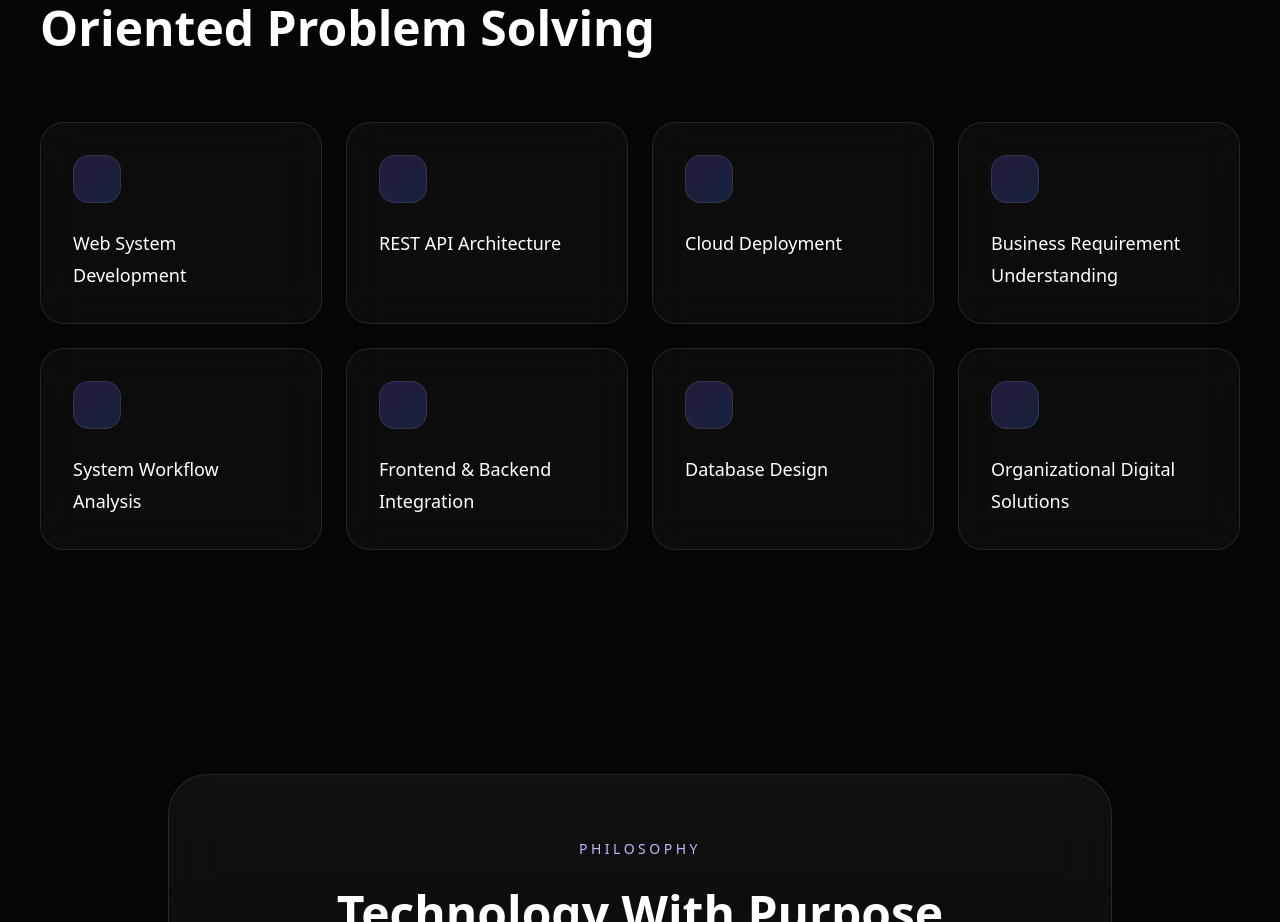
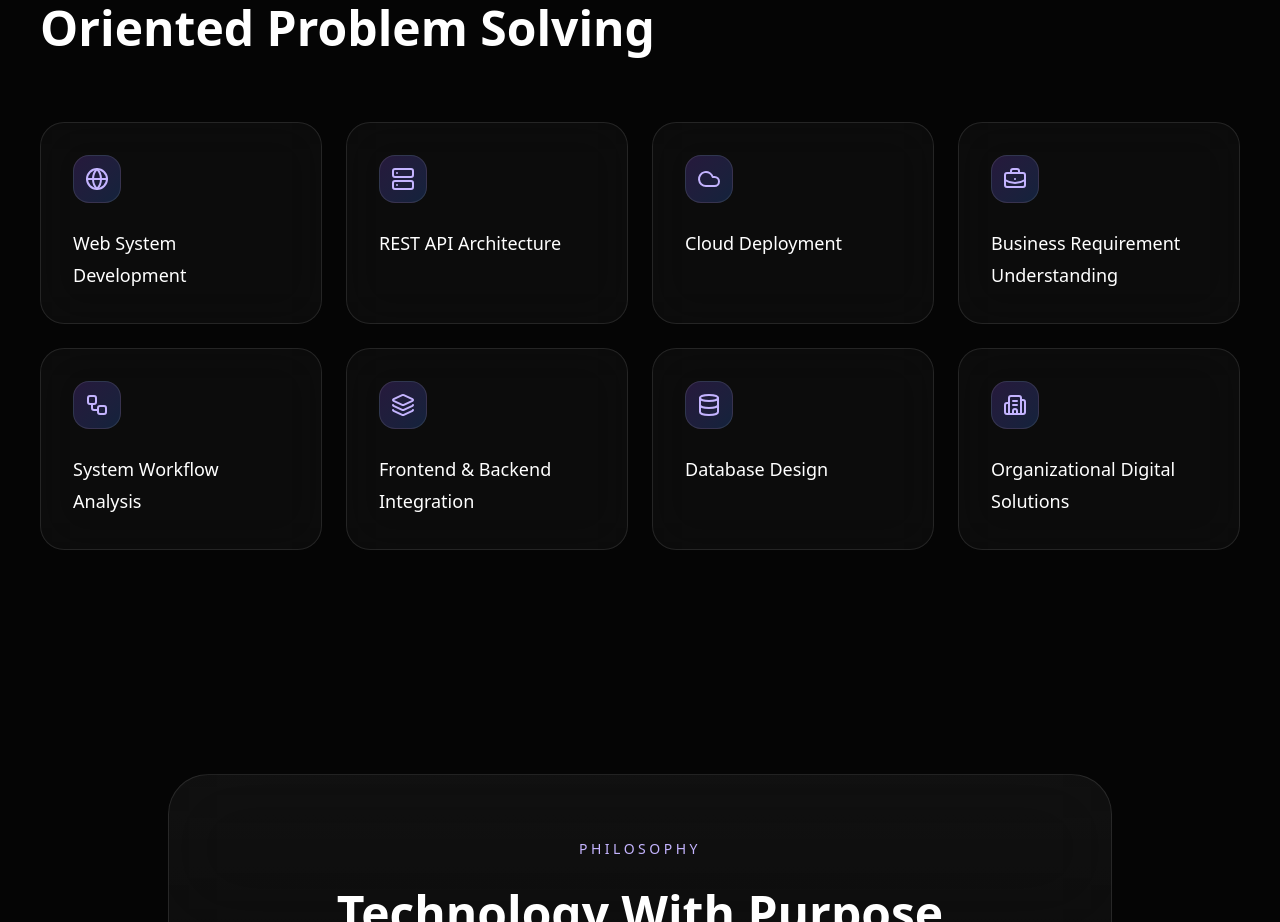
Before and after one commit to akhsyaUbaidika/akhsya-portfolio, a Next.js app: page / in a window 1280 px wide. Shown: the part 6331-7253 px from the top of the page. Built offline with nearby package versions, Linux system fonts and the light colour scheme.

Commit message:
icon expertise

```diff
--- a/package.json
+++ b/package.json
@@ -9,6 +9,7 @@
     "lint": "eslint"
   },
   "dependencies": {
+    "lucide-react": "^1.16.0",
     "next": "16.2.6",
     "react": "19.2.4",
     "react-dom": "19.2.4"
--- a/src/app/page.tsx
+++ b/src/app/page.tsx
@@ -1,3 +1,14 @@
+import {
+  Globe,
+  Database,
+  Cloud,
+  BriefcaseBusiness,
+  Workflow,
+  Layers3,
+  Server,
+  Building2,
+} from 'lucide-react'
+
 export default function PortfolioHomepage() {
   const projects = [
     {
@@ -39,14 +50,38 @@ export default function PortfolioHomepage() {
   ]
 
   const expertise = [
-    'Web System Development',
-    'REST API Architecture',
-    'Cloud Deployment',
-    'Business Requirement Understanding',
-    'System Workflow Analysis',
-    'Frontend & Backend Integration',
-    'Database Design',
-    'Organizational Digital Solutions',
+    {
+      title: 'Web System Development',
+      icon: Globe,
+    },
+    {
+      title: 'REST API Architecture',
+      icon: Server,
+    },
+    {
+      title: 'Cloud Deployment',
+      icon: Cloud,
+    },
+    {
+      title: 'Business Requirement Understanding',
+      icon: BriefcaseBusiness,
+    },
+    {
+      title: 'System Workflow Analysis',
+      icon: Workflow,
+    },
+    {
+      title: 'Frontend & Backend Integration',
+      icon: Layers3,
+    },
+    {
+      title: 'Database Design',
+      icon: Database,
+    },
+    {
+      title: 'Organizational Digital Solutions',
+      icon: Building2,
+    },
   ]
 
   const technologies = [
@@ -459,16 +494,22 @@ export default function PortfolioHomepage() {
         </div>
 
         <div className="grid md:grid-cols-2 lg:grid-cols-4 gap-6">
-          {expertise.map((item) => (
-            <div
-              key={item}
-              className="rounded-3xl border border-white/10 bg-white/[0.03] backdrop-blur-xl p-8 hover:-translate-y-1 transition-transform duration-300"
-            >
-              <div className="w-12 h-12 rounded-2xl bg-gradient-to-br from-violet-500/20 to-blue-500/20 border border-white/10 mb-6" />
+          {expertise.map((item) => {
+            const Icon = item.icon
 
-              <h3 className="text-lg font-medium leading-8">{item}</h3>
-            </div>
-          ))}
+            return (
+              <div
+                key={item.title}
+                className="rounded-3xl border border-white/10 bg-white/[0.03] backdrop-blur-xl p-8 hover:-translate-y-1 transition-transform duration-300"
+              >
+                <div className="w-12 h-12 rounded-2xl bg-gradient-to-br from-violet-500/20 to-blue-500/20 border border-white/10 mb-6 flex items-center justify-center">
+                  <Icon className="w-6 h-6 text-violet-300" />
+                </div>
+
+                <h3 className="text-lg font-medium leading-8">{item.title}</h3>
+              </div>
+            )
+          })}
         </div>
       </section>
 
```
Also changed, not shown: 1 other file (tests, documents, lock files or other folders).
